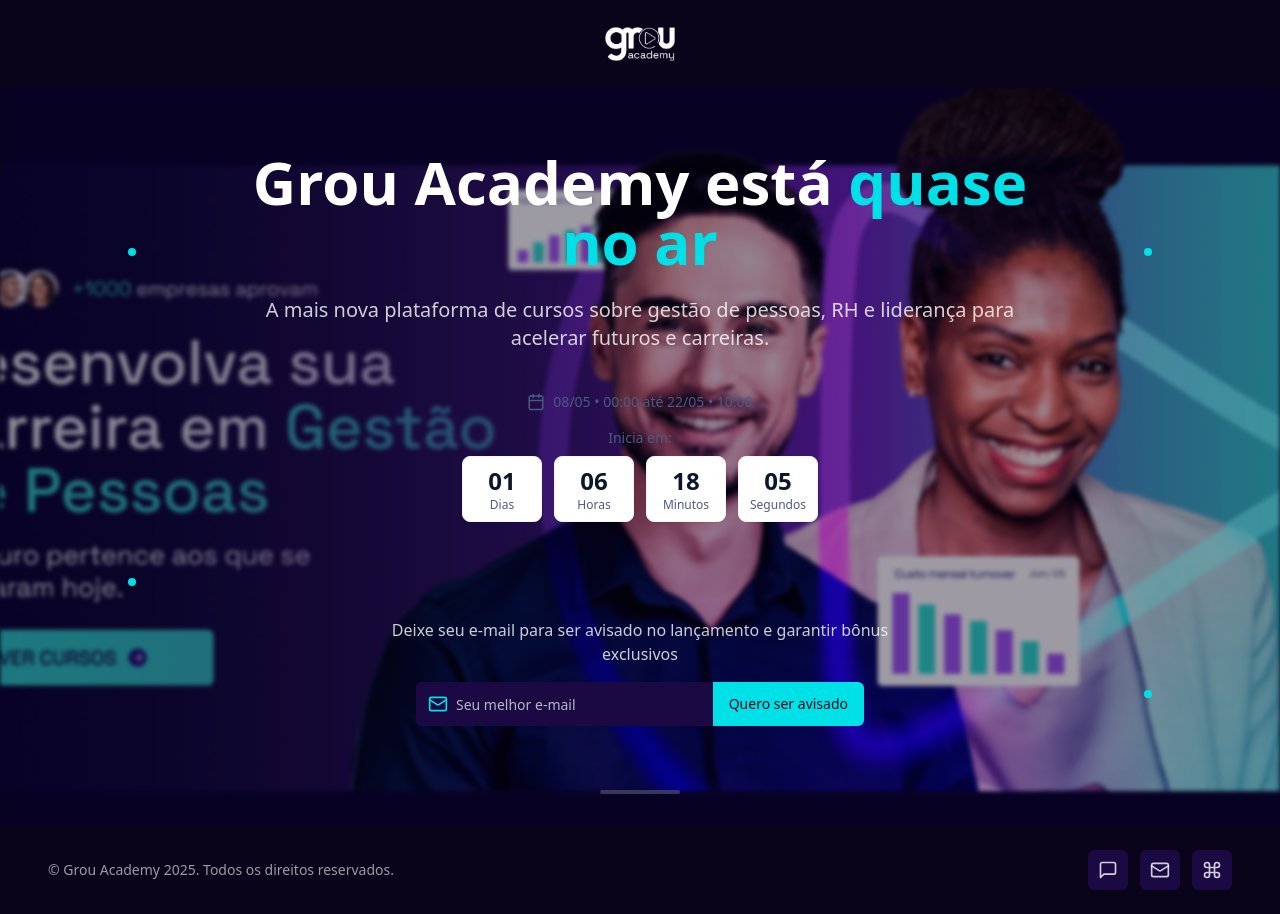
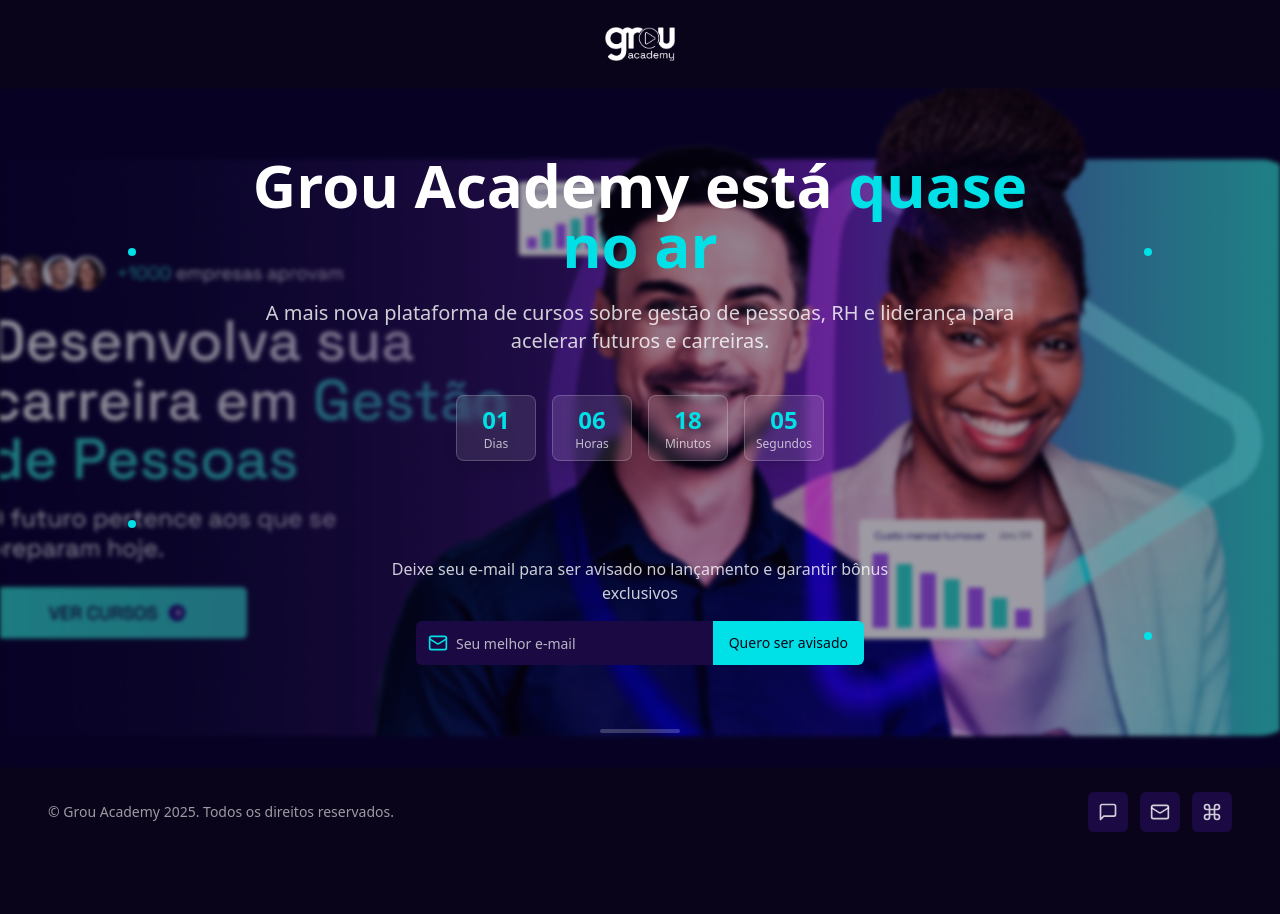
Before and after one commit to talitasigales/GROU-ACADEMY-LP-LISTA-DE-ESPERA, a React (Vite) app: page / in a window 1280 px wide. After the commit the page ends 856 px from the top, so only its background shows below. Built offline with nearby package versions, Linux system fonts and the light colour scheme.

Commit message:
Refactor: Countdown timer and layout
Adjust countdown timer to specified dates and remove extra text.

```diff
--- a/src/components/CountdownTimer.tsx
+++ b/src/components/CountdownTimer.tsx
@@ -1,7 +1,6 @@
 
 import React, { useState, useEffect } from 'react';
 import { Card } from '@/components/ui/card';
-import { Clock, Calendar } from 'lucide-react';
 
 interface TimeLeft {
   days: number;
@@ -62,47 +61,25 @@ const CountdownTimer: React.FC<CountdownTimerProps> = ({ startDate, endDate }) =
     return value.toString().padStart(2, '0');
   };
 
-  const now = new Date();
-  const isActive = now >= startDate && now <= endDate;
-  const isPast = now > endDate;
-  const isFuture = now < startDate;
-
-  const getStatusText = () => {
-    if (isPast) return "Evento encerrado";
-    if (isActive) return "Em andamento - encerra em:";
-    return "Inicia em:";
-  };
-
   return (
-    <div className="flex flex-col items-center gap-4">
-      <div className="flex items-center gap-2 text-grou-secondary">
-        <Calendar size={18} />
-        <span className="text-sm">
-          {startDate.toLocaleDateString('pt-BR', { day: '2-digit', month: '2-digit' })} • {startDate.toLocaleTimeString('pt-BR', { hour: '2-digit', minute: '2-digit' })} até {endDate.toLocaleDateString('pt-BR', { day: '2-digit', month: '2-digit' })} • {endDate.toLocaleTimeString('pt-BR', { hour: '2-digit', minute: '2-digit' })}
-        </span>
-      </div>
-
-      <div className="flex flex-col items-center gap-2">
-        <p className="text-grou-secondary text-sm font-medium">{getStatusText()}</p>
-
-        <div className="flex gap-3 text-center">
-          <Card className="w-16 sm:w-20 p-2 bg-white border border-gray-100 shadow-sm">
-            <p className="text-grou-primary text-2xl font-bold">{formatTime(timeLeft.days)}</p>
-            <p className="text-xs text-grou-secondary">Dias</p>
-          </Card>
-          <Card className="w-16 sm:w-20 p-2 bg-white border border-gray-100 shadow-sm">
-            <p className="text-grou-primary text-2xl font-bold">{formatTime(timeLeft.hours)}</p>
-            <p className="text-xs text-grou-secondary">Horas</p>
-          </Card>
-          <Card className="w-16 sm:w-20 p-2 bg-white border border-gray-100 shadow-sm">
-            <p className="text-grou-primary text-2xl font-bold">{formatTime(timeLeft.minutes)}</p>
-            <p className="text-xs text-grou-secondary">Minutos</p>
-          </Card>
-          <Card className="w-16 sm:w-20 p-2 bg-white border border-gray-100 shadow-sm">
-            <p className="text-grou-primary text-2xl font-bold">{formatTime(timeLeft.seconds)}</p>
-            <p className="text-xs text-grou-secondary">Segundos</p>
-          </Card>
-        </div>
+    <div className="flex flex-col items-center gap-2">
+      <div className="flex gap-4 text-center">
+        <Card className="w-16 sm:w-20 p-2 bg-white/10 backdrop-blur-sm border border-white/20 shadow-lg">
+          <p className="text-grou-cyan text-2xl font-bold">{formatTime(timeLeft.days)}</p>
+          <p className="text-xs text-white/70">Dias</p>
+        </Card>
+        <Card className="w-16 sm:w-20 p-2 bg-white/10 backdrop-blur-sm border border-white/20 shadow-lg">
+          <p className="text-grou-cyan text-2xl font-bold">{formatTime(timeLeft.hours)}</p>
+          <p className="text-xs text-white/70">Horas</p>
+        </Card>
+        <Card className="w-16 sm:w-20 p-2 bg-white/10 backdrop-blur-sm border border-white/20 shadow-lg">
+          <p className="text-grou-cyan text-2xl font-bold">{formatTime(timeLeft.minutes)}</p>
+          <p className="text-xs text-white/70">Minutos</p>
+        </Card>
+        <Card className="w-16 sm:w-20 p-2 bg-white/10 backdrop-blur-sm border border-white/20 shadow-lg">
+          <p className="text-grou-cyan text-2xl font-bold">{formatTime(timeLeft.seconds)}</p>
+          <p className="text-xs text-white/70">Segundos</p>
+        </Card>
       </div>
     </div>
   );
```
